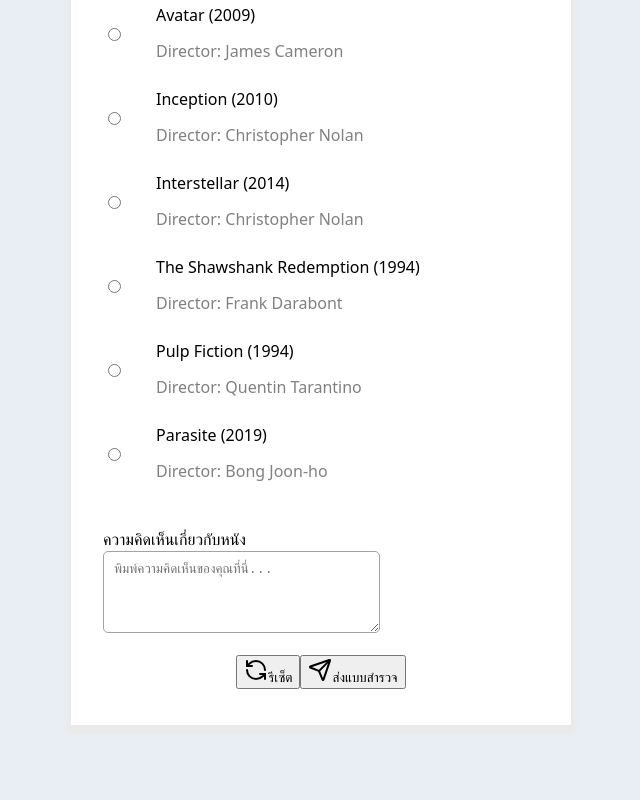
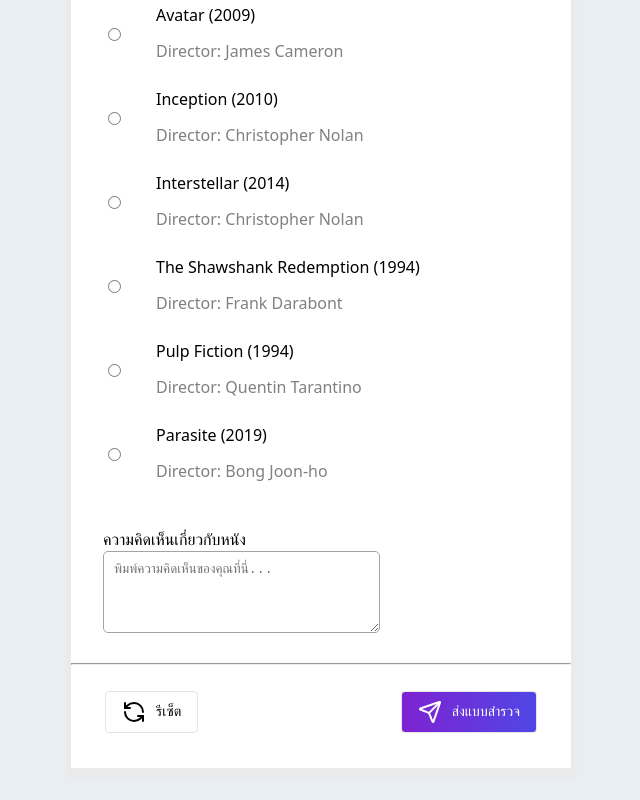
Before and after one commit to PaanPatiPhi/react-quick-form-mini-project, a React (Vite) app: page / in a window 1280 px wide. Shown: the part 421-1221 px from the top of the page, without its empty margins (319-959 px from the left). Before the commit the page ends 1178 px from the top, so only its background shows below. Built offline with nearby package versions, Linux system fonts and the light colour scheme.

Commit message:
feat: update MovieForm styling and layout, add button section for reset and submit actions

```diff
--- a/src/App.css
+++ b/src/App.css
@@ -17,7 +17,7 @@
 .movie-survey-container{
   width: 500px;
   background-color: white;
-  padding-bottom: 36px;
+  padding-bottom: 1px;
   box-shadow: 0px 5px 5px 5px rgb(235, 234, 234);
 }
 
@@ -83,6 +83,39 @@ margin-top: 12px;
   border-radius: 5px;
 }
 
+.button-section{
+
+  display: flex;
+  justify-content: space-between;
+  padding: 16px 24px 24px ;
+  margin: 10px;
+}
+
+.reset-button{
+  background: white;
+  font-size: 14px;
+  border: 1px solid rgb(230, 229, 229);
+  border-radius: 4px;
+  padding: 8px 16px;
+  display: flex;
+  align-items: center;
+  justify-content: center;
+  gap:10px
+}
+
+.send-button{
+  background: linear-gradient(to right, #7e23d1 0%, #5046e5 100%);
+  color: white;
+  font-size: 14px;
+  border: 1px solid rgb(230, 229, 229);
+  border-radius: 4px;
+  padding: 8px 16px;
+  display: flex;
+  align-items: center;
+  justify-content: center;
+  gap:10px
+}
+
 h2{
   display: flex;
   align-items: center;
@@ -90,15 +123,17 @@ h2{
 }
 
 h2.success-message{
-  color: #3d5532;
+  color: #166534;
+  font-weight: 500;
 }
 
 .success-box{
 padding: 16px;
 background: #f0fdf4;
 border: 2px solid #cfebdc;
+border-radius: 5px;
 padding:1rem 2rem;
-margin: 0px 12px 0px 12px;
+margin: 24px;
 display: flex;
 flex-direction: column;
 justify-content: start;
@@ -123,6 +158,25 @@ align-items: start;
   text-align: left;
 }
 .movie-value {
-  color: #a68dbf;
+  color: #7e23d1;
   text-align: left;
 }
+
+.redo-form-button{
+  background: black;
+  color: white;
+  font-size: 14px;
+  border: 1px solid rgb(230, 229, 229);
+  border-radius: 5px;
+  padding: 8px 16px;
+  display: flex;
+  align-items: center;
+  justify-content: center;
+  gap:10px;
+  margin: 10px auto 10px auto;
+  width: 96%;
+}
+.redo-form-button :hover{
+  opacity: 70%;
+  pointer-events: visible;
+}
--- a/src/component/MovieForm.jsx
+++ b/src/component/MovieForm.jsx
@@ -1,9 +1,9 @@
 import { useState } from "react";
 import movies from "../data/MovieData";
 import { Film } from "lucide-react";
-import { CircleCheckBig } from 'lucide-react';
-import { RefreshCcw } from 'lucide-react';
-import { Send } from 'lucide-react';
+import { CircleCheckBig } from "lucide-react";
+import { RefreshCcw } from "lucide-react";
+import { Send } from "lucide-react";
 
 function MovieForm() {
   const [name, setName] = useState("");
@@ -130,8 +130,12 @@ function MovieForm() {
                             checked={movie === item.title}
                           />
                           <div className="movie-item-detail">
-                          <p>{item.title} ({item.year})</p>
-                          <p className="movie-director">Director: {item.director}</p>
+                            <p>
+                              {item.title} ({item.year})
+                            </p>
+                            <p className="movie-director">
+                              Director: {item.director}
+                            </p>
                           </div>
                         </label>
                       );
@@ -159,18 +163,30 @@ function MovieForm() {
                   />
                 </label>
               </div>
-              <button type="button" onClick={handleReset} className="reset-button">
-                <RefreshCcw />รีเซ็ต
-              </button>
-              <button type="submit" className="send-button">
-                <Send />ส่งแบบสำรวจ
+              <hr></hr>
+              <div className="button-section">
+                <button
+                  type="button"
+                  onClick={handleReset}
+                  className="reset-button"
+                >
+                  <RefreshCcw />
+                  รีเซ็ต
                 </button>
+                <button type="submit" className="send-button">
+                  <Send />
+                  ส่งแบบสำรวจ
+                </button>
+              </div>
             </form>
           </div>
         ) : (
           <div>
             <div className="success-box">
-              <h2 className="success-message"><CircleCheckBig />ส่งแบบสำรวจสำเร็จ</h2>
+              <h2 className="success-message">
+                <CircleCheckBig />
+                ส่งแบบสำรวจสำเร็จ!
+              </h2>
               <div className="result-grid">
                 <div className="label">ชื่อ:</div>
                 <div className="value">{submittedData.name}</div>
@@ -181,18 +197,22 @@ function MovieForm() {
                 <div className="label">หนังที่เลือก:</div>
                 <div className="movie-value">{submittedData.movie}</div>
               </div>
+              <hr></hr>
               <div>
                 {submittedData.description && (
-                  <p>
-                    ความคิดเห็น:
-                    <br />
+                  <div>
+                    <p className="label">ความคิดเห็น:</p>
                     {submittedData.description}
-                  </p>
+                  </div>
                 )}
               </div>
             </div>
-            <button type="button" onClick={handleReset}>
-              ทำแบบสำรวจใหม่
+            <button
+              type="button"
+              onClick={handleReset}
+              className="redo-form-button"
+            >
+              <RefreshCcw /> ทำแบบสำรวจใหม่
             </button>
           </div>
         )}
```
